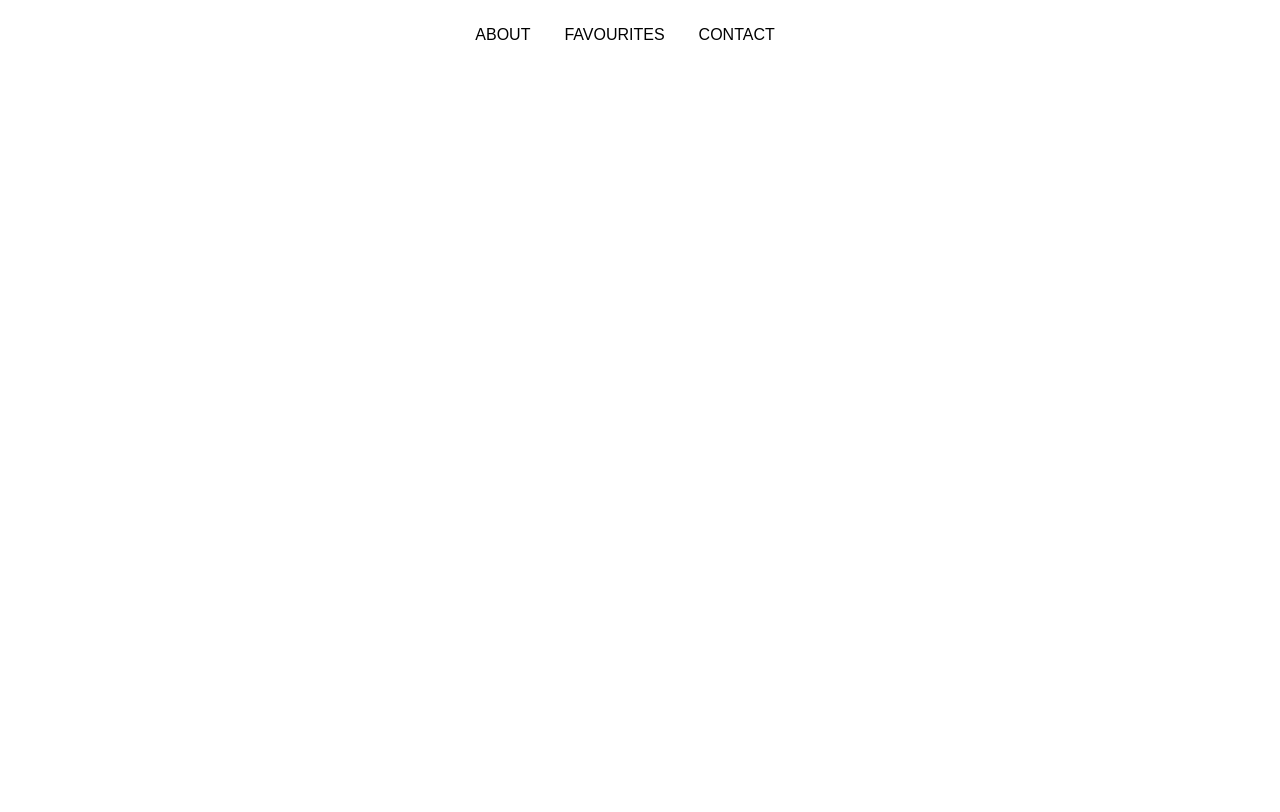
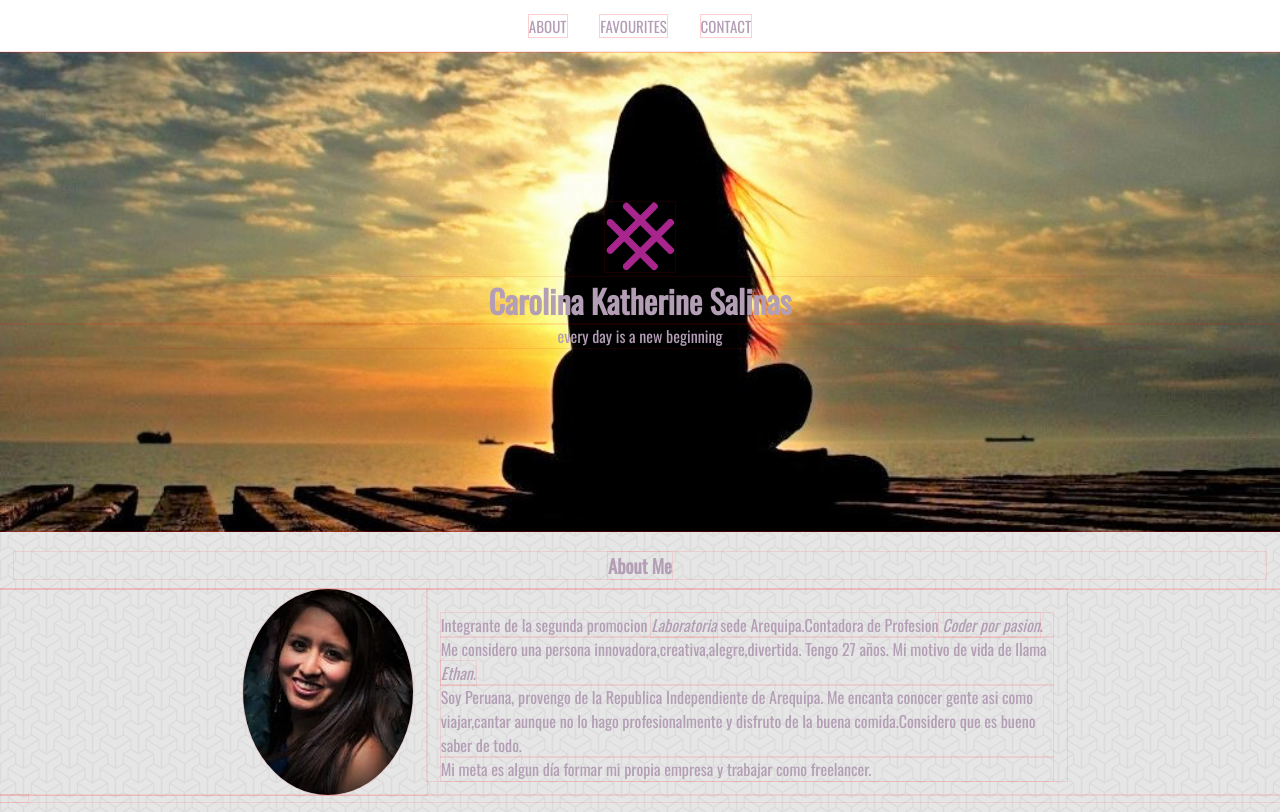
Before and after one commit to Carolina-Salinas/Lab-Prettify, a plain HTML site: page index.html in a window 1280 px wide. Drawn offline with nearby package versions, Linux system fonts and the light colour scheme.

Commit message:
con imagenes

```diff
--- a/css/main.css
+++ b/css/main.css
@@ -1,18 +1,65 @@
+*{outline: 1px solid rgba(255,0,0,0.1);}
+
+body {
+	font-family: Oswald;
+	color: #B39EB5;
+}
 ul a{
 	text-decoration: none;
-	color:#000000;
 	list-style: none;
+	color: #B39EB5;
 }
 .list-nav{
-margin: 0;
-padding: 10px;
-text-align: center;
+	padding: 0;
+	text-align: center;
+}
+.lis-nav a{
+	display: block;
+    padding: 20px;
+    colo
+}
+.list-nav a:hover{
+	opacity: 0.5 ;
+	transition: opacity 1s;
 }
 .list-nav li{
-	font-size: 16px;
+	font-size: 15px;
 	display: inline-block;
 	margin: 15px;
-	font-family: sans-serif;
-	background:
+}
 
+.header-content {
+    height: 480px;
+    background: url("../images/wperfil.jpg") bottom;
+    background-size: cover;
+    background-position: center left;
+    text-align: center;
+    padding: 150px 0;
 }
+#name:hover {
+	opacity: 0.5;
+}
+.container{
+	width: 100%;
+	height: 280px;
+	background: url("../images/tile2.png")repeat;
+}
+#ABOUT:hover{
+	color: #000000;
+	opacity: 0.5;
+}
+.container h3{
+	text-align: center;
+	margin-top: 20px;
+	margin-bottom: 10px;
+}
+.container img{
+	max-width: 60%;
+    max-height: 60%;
+    border-radius: 100%;
+    float: right;
+}
+.font-style:hover {
+    opacity: 0.5;
+    color: #000000;
+}
--- a/index.html
+++ b/index.html
@@ -9,20 +9,43 @@
 </head>
 <body>
   <div class="header">
-  	<div class="row text-center">
-  	<ul class="list-nav">
-  	<li><a href="#">ABOUT</a></li>
-  	<li><a href="#">FAVOURITES</a></li>
-  	<li><a href="#">CONTACT</a><li></li>
-  	</ul>
-
-
-
-
-
-  	</div>
-  	</div>
-
+  	<div class="menu">
+      <ul class="list-nav">
+       <li><a href="#ABOUT">ABOUT</a></li>
+       <li><a href="#">FAVOURITES</a></li>
+       <li><a href="#">CONTACT</a></li>
+     </ul>
+   </div>
+   <div class="header-content">
+   <img src="images/logo.png"/>
+    <h1 id="name">Carolina Katherine Salinas</h1>
+    <p>every day is a new beginning</p>
   </div>
+</div>
+<div class="container">
+  <div class="row">
+    <div class="col-12">
+      <h3 id="ABOUT"><b>About Me</b></h3>
+    </div>
+  </div>
+  <div class="row">
+    <div class="col-4">
+      <img src="images/perfil.jpg"/>
+    </div>
+    <div class="col-6 text left font-style">
+      <br>
+      <p>Integrante de la segunda promocion <em> Laboratoria</em> sede Arequipa.Contadora de Profesion<em> Coder por pasion</em>.</p>
+      <p>Me considero una persona innovadora,creativa,alegre,divertida. Tengo 27 años. Mi motivo de vida de llama <em> Ethan.</em></p>
+      <p>Soy Peruana, provengo de la Republica Independiente de Arequipa. Me encanta conocer gente asi como viajar,cantar aunque no lo hago profesionalmente y disfruto de la buena comida.Considero que es bueno saber de todo.
+      </p>
+      <p>Mi meta es algun día formar mi propia empresa y trabajar como freelancer.</p>
+    </div>
+  </div>
+  <div class="row">
+    <div class="col-"></div>
+  </div>
+</div>
+</div>
+</div>
 </body>
 </html>
```
Also changed, not shown: images/cine.jpg (added), images/perfil.jpg (added), images/wperfil.jpg (added), 1 other file.
